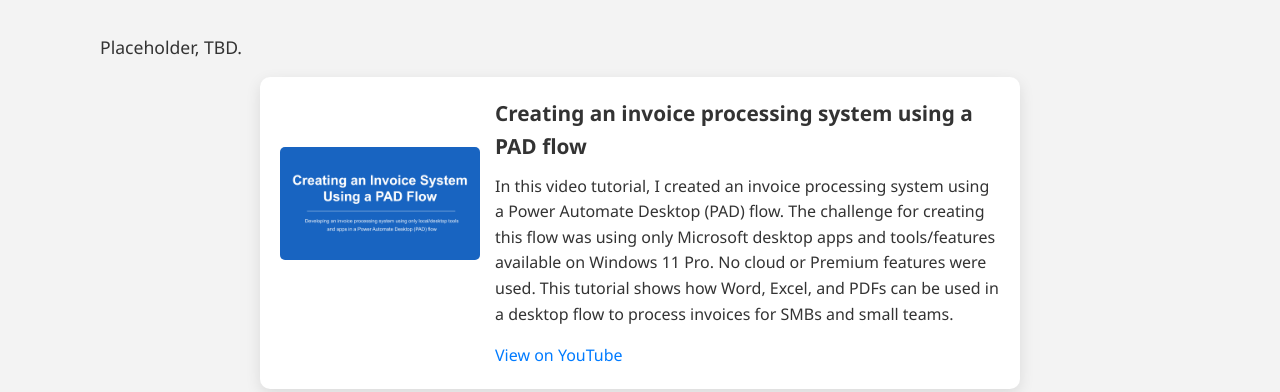
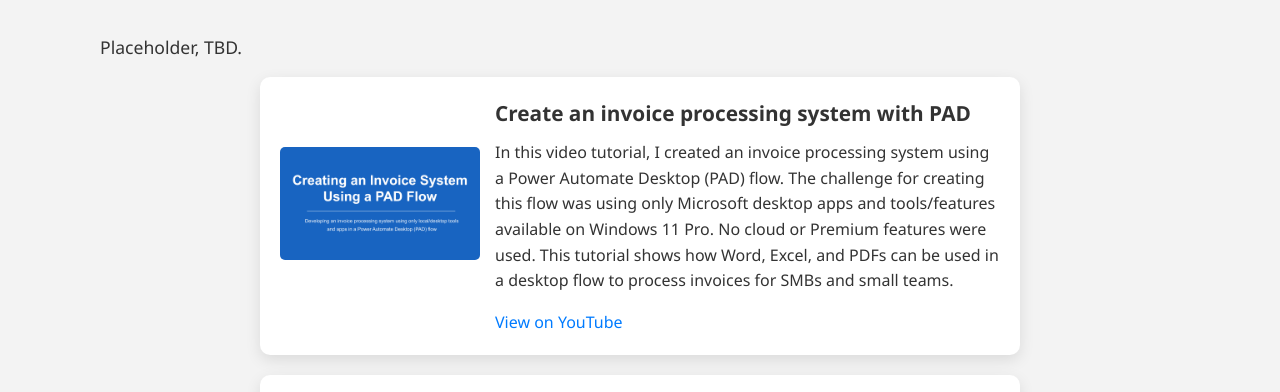
Before and after one commit to LizTanner/Portfolio, a plain HTML site: page indexMSapps.html in a window 1280 px wide. Shown: the part 364-756 px from the top of the page. Drawn offline with Linux system fonts and the light colour scheme.

Commit message:
Update indexMSapps.html

```diff
--- a/indexMSapps.html
+++ b/indexMSapps.html
@@ -62,7 +62,7 @@
                     <img src="assets/Static-title.png" alt="PAD flow title" style="margin-top: 50px">
                 </div>
                 <div class="thumbnail-details">
-                    <h4>Creating an invoice processing system using a PAD flow</h4>
+                    <h4>Create an invoice processing system with PAD</h4>
                     <p>In this video tutorial, I created an invoice processing system using a Power Automate Desktop (PAD) flow. The challenge for creating this flow was using only Microsoft desktop apps and tools/features available on Windows 11 Pro. No cloud or Premium features were used. This tutorial shows how Word, Excel, and PDFs can be used in a desktop flow to process invoices for SMBs and small teams. </p>
                     <a href="https://www.youtube.com/watch?v=srIs5Ksw9LQ" target="_blank">View on YouTube</a>
                 </div>
```
